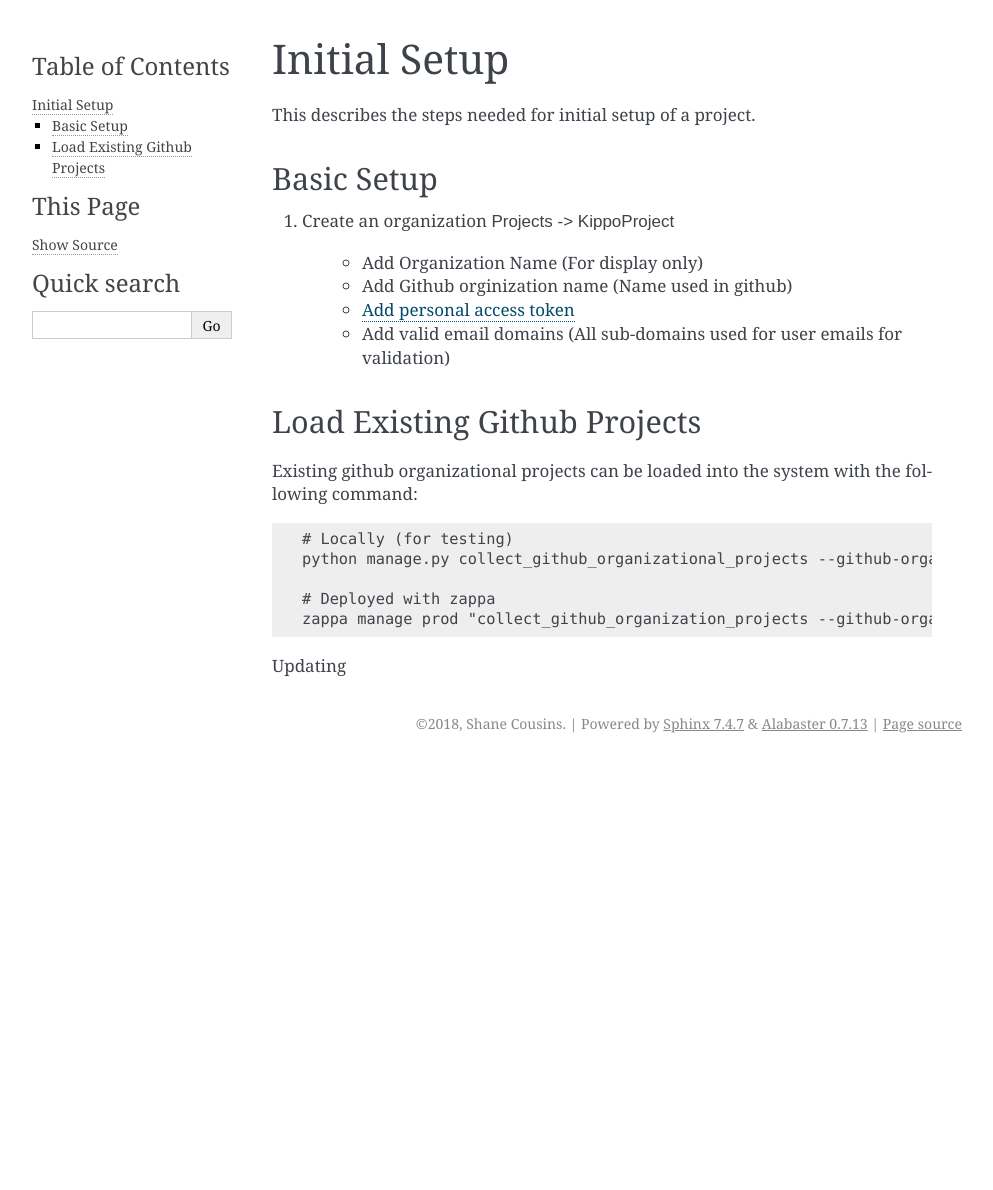
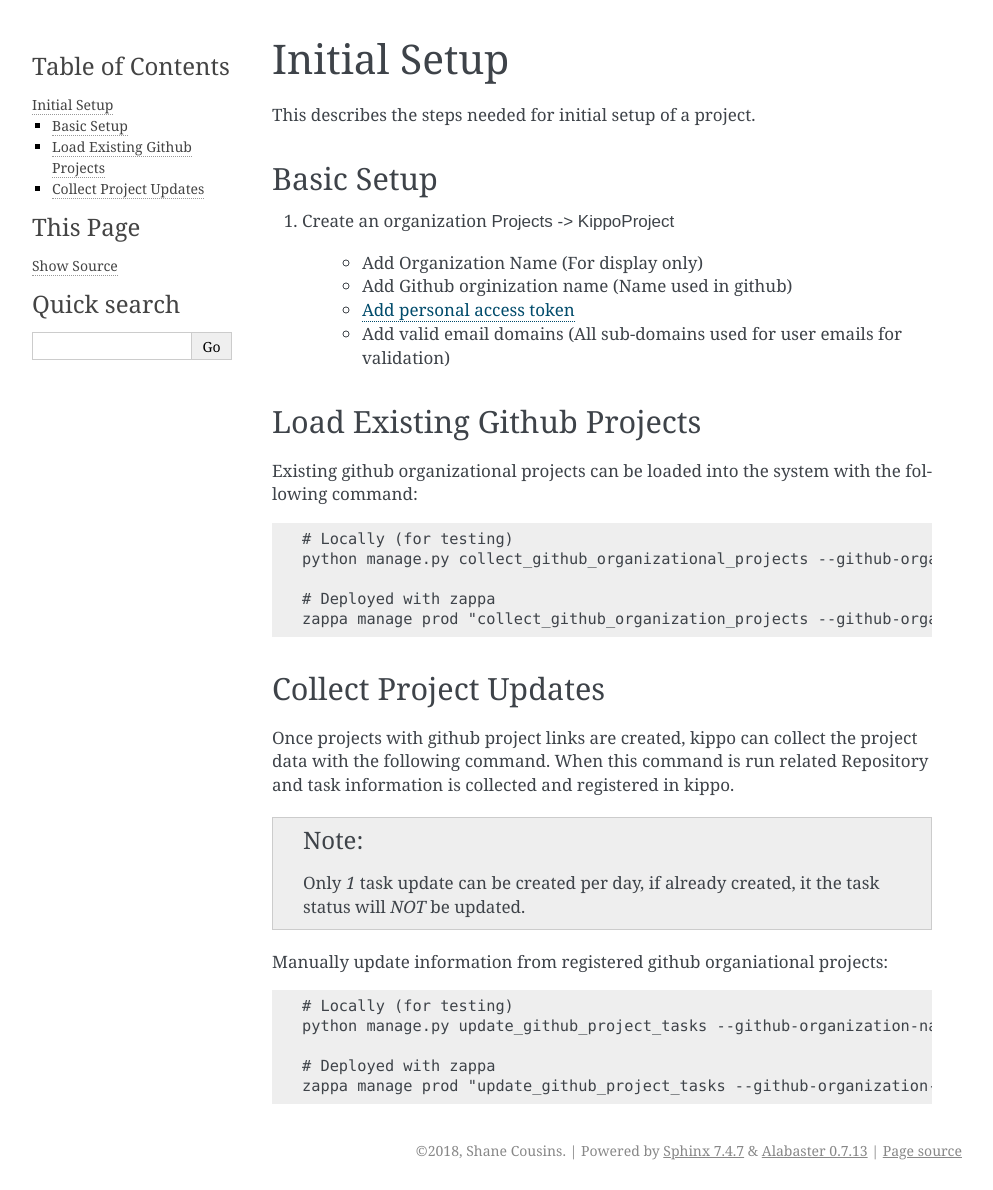
Before and after one commit to monkut/kippo, a Sphinx documentation site: the page built from docs/setup.rst, in a window 1280 px wide. Shown: the whole page, without its empty margins (148-1141 px from the left). Built offline with Sphinx 7.4.7, drawn with Linux system fonts in a browser that asks for light colours; before the commit the page ends 900 px from its top, so only the background shows below that.

Commit message:
Adding step for updating github project status

```diff
--- a/docs/setup.rst
+++ b/docs/setup.rst
@@ -31,4 +31,20 @@ Existing github organizational projects can be loaded into the system with the f
     zappa manage prod "collect_github_organization_projects --github-organization-name ${GITHUB_ORGANIZATION_NAME}"
 
 
-Updating
+Collect Project Updates
+==============================
+
+Once projects with github project links are created, kippo can collect the project data with the following command.
+When this command is run related Repository and task information is collected and registered in kippo.
+
+.. note::
+
+    Only *1* task update can be created per day, if already created, it the task status will *NOT* be updated.
+
+Manually update information from registered github organiational projects::
+
+    # Locally (for testing)
+    python manage.py update_github_project_tasks --github-organization-name ${GITHUB_ORGANIZATION_NAME}
+
+    # Deployed with zappa
+    zappa manage prod "update_github_project_tasks --github-organization-name ${GITHUB_ORGANIZATION_NAME}"
```
